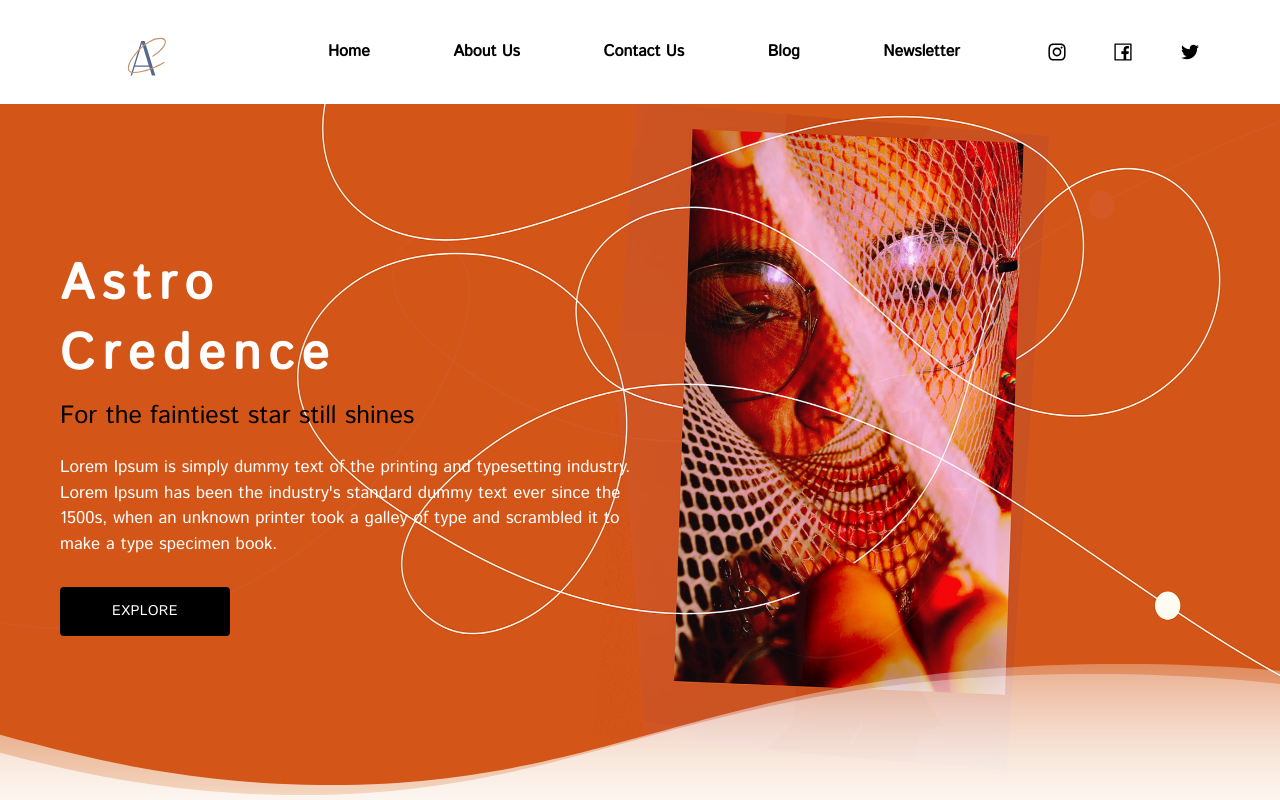
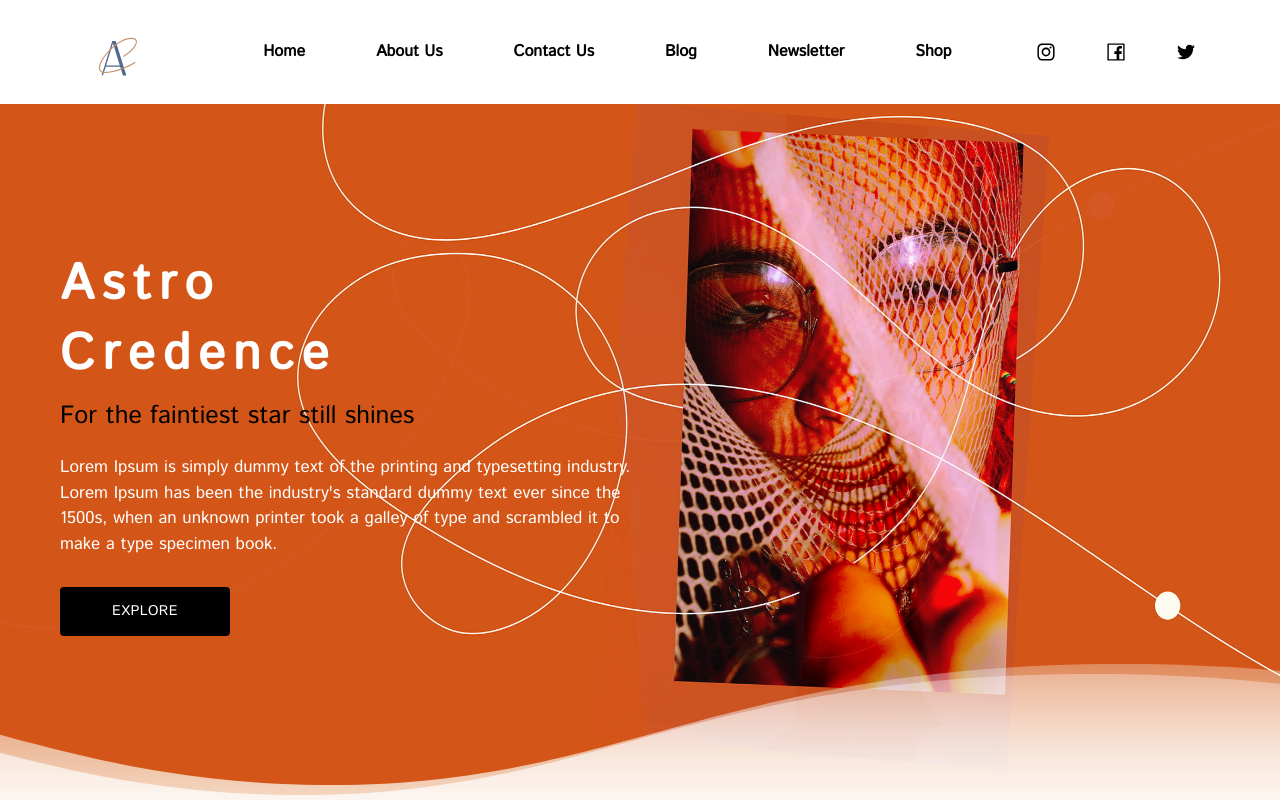
Before and after one commit to jigmetnamgyal/astrocredence, a React (Create React App) app: page / in a window 1280 px wide. Shown: the top 800 px of the page. Built offline with nearby package versions, Linux system fonts and the light colour scheme.

Commit message:
UPDATED: navbar links

```diff
--- a/src/components/SideBar/Sidebar.js
+++ b/src/components/SideBar/Sidebar.js
@@ -12,6 +12,7 @@
                     <SideBarLink to="/aboutUs" onClick={toggle}>About Us</SideBarLink>
                     <SideBarLink to="/contactUs" onClick={toggle}>Contact Us</SideBarLink>
                     <SideBarLink to="/blog" onClick={toggle}>Blog</SideBarLink>
+
                 </SideBarMenu>
                 <SideBtnWrap>
                     <SideBarRoute to="/newsletter">Newsletter</SideBarRoute>
--- a/src/components/nav/Navbar.js
+++ b/src/components/nav/Navbar.js
@@ -37,6 +37,7 @@
                         <Link to="/contactUs">Contact Us</Link>
                         <Link to="/projects">Blog</Link>
                         <Link to="/newsletter">Newsletter</Link>
+                        <Link to="/shop">Shop</Link>
                     </ul>
                 </nav>
                 <div className={styles.socialMediaContainer}>
--- a/src/components/nav/navbar.module.css
+++ b/src/components/nav/navbar.module.css
@@ -58,6 +58,7 @@
 
 .header__navigation {
     display: none;
+    /* background-color: #000000; */
 }
 .header__navigation > ul > a {
     text-decoration: none;
@@ -121,7 +122,7 @@
         letter-spacing: 2px;
         height: 13vh;
         /* background-color: #000000; */
-        flex: 0.4;
+        flex: 0.3;
     }
     .header__navigation {
         display: flex;
--- a/src/components/nav/tools/SideBar.js
+++ b/src/components/nav/tools/SideBar.js
@@ -16,6 +16,7 @@
                 <li><Link to="/ContactUs"> Contact Us</Link></li>
                 <li><Link to="/blog">Blog</Link></li>
                 <li><Link to="/newsletter">Newsletter</Link></li>
+                <li><Link to="/shop">Shop</Link></li>
             </ul>
             <div className={styles.socialMediaContainer}>
                     <a className={styles.solmedia} href="https://www.instagram.com/astrocredence/" target="_blank" rel="noreferrer noopener"><AiOutlineInstagram /> </a>
```
